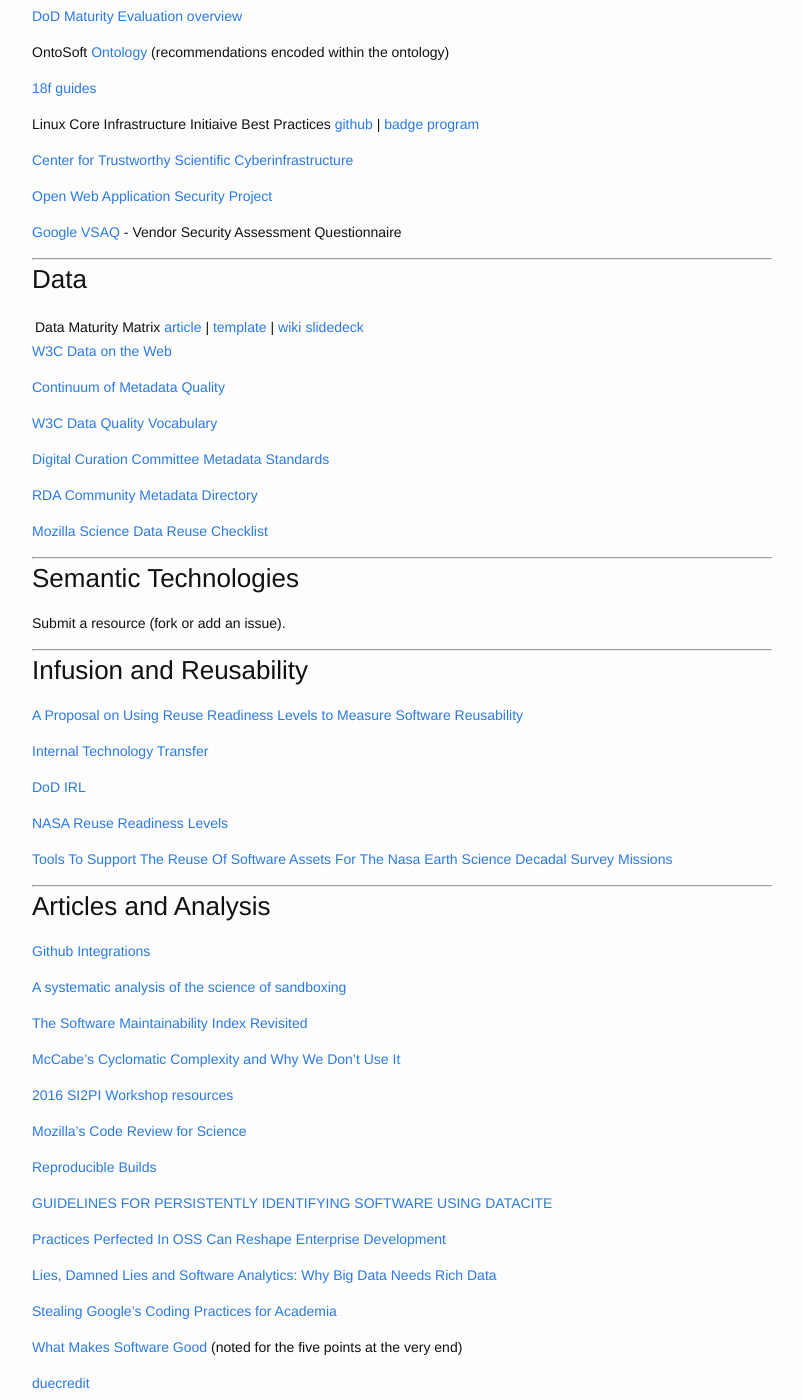
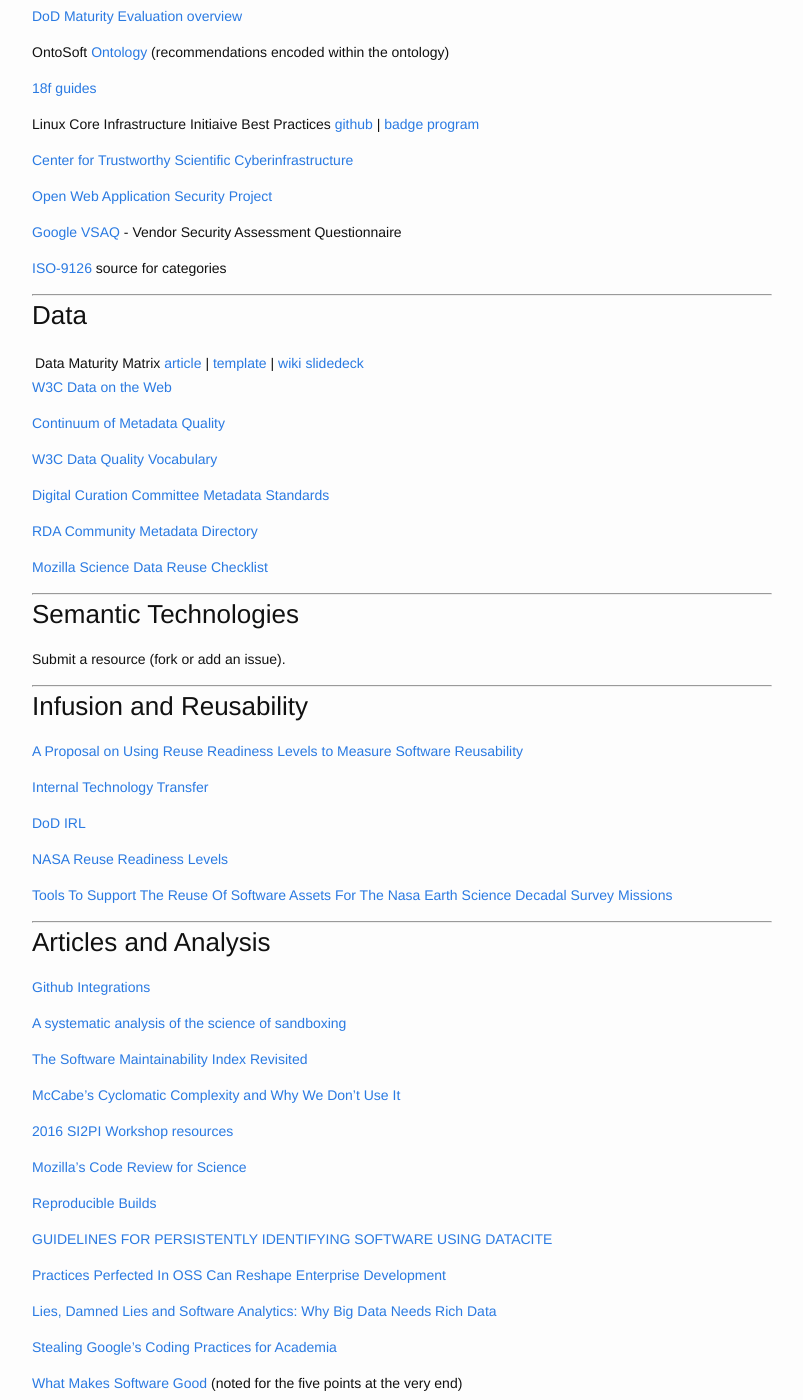
Before and after one commit to roomthily/technology-evaluation-research, a Jekyll site: the page built from resources/index.md, in a window 1280 px wide and 1400 px high, scrolled down 485 px. Shown: the whole window, without its empty margins (238-1041 px from the left). Built offline with Jekyll 4.4.1, drawn with Linux system fonts in a browser that asks for light colours; nearby versions of some CDN libraries; some of the changed text lies outside the part shown.

Commit message:
updated refs
producing os software (ebook ref), iso-9126 for the categories

```diff
--- a/resources/index.md
+++ b/resources/index.md
@@ -11,6 +11,7 @@
 Software Sustainability Institute [guide](http://www.software.ac.uk/software-evaluation-guide) \| [criteria](http://software.ac.uk/sites/default/files/SSI-SoftwareEvaluationCriteria.pdf)
 
 JISC Research Software Sustainability 2016 [site](http://www.knowledge-exchange.info/event/software-sustainability) | [report](http://repository.jisc.ac.uk/6332/1/Research_Software_Sustainability_Report_on_KE_Workshop_Feb_2016_FINAL.pdf)
+
 
 [MITRE STEP toolkit](http://www2.mitre.org/work/sepo/toolkits/STEP/)
 
@@ -35,6 +36,8 @@
 [Open Web Application Security Project](https://www.owasp.org/index.php/Main_Page)
 
 [Google VSAQ](https://github.com/google/vsaq) - Vendor Security Assessment Questionnaire
+
+[ISO-9126](http://www.cse.unsw.edu.au/~cs3710/PMmaterials/Resources/9126-1%20Standard.pdf) source for categories
 
 ----------
 
@@ -105,3 +108,5 @@
 [duecredit](https://github.com/duecredit/duecredit)
 
 [The Open Definition](http://opendefinition.org/) - Open Data response to data licensing and reuse
+
+[Producing Open Source Software](http://producingoss.com/)
```
